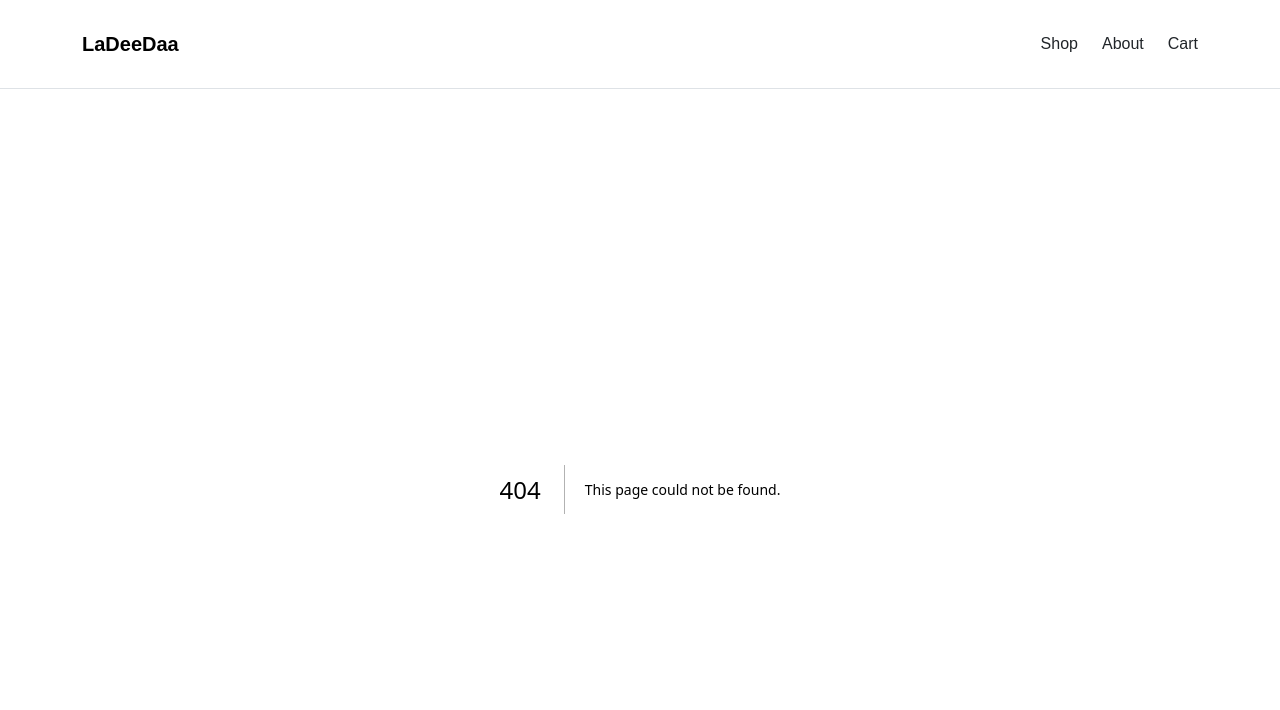
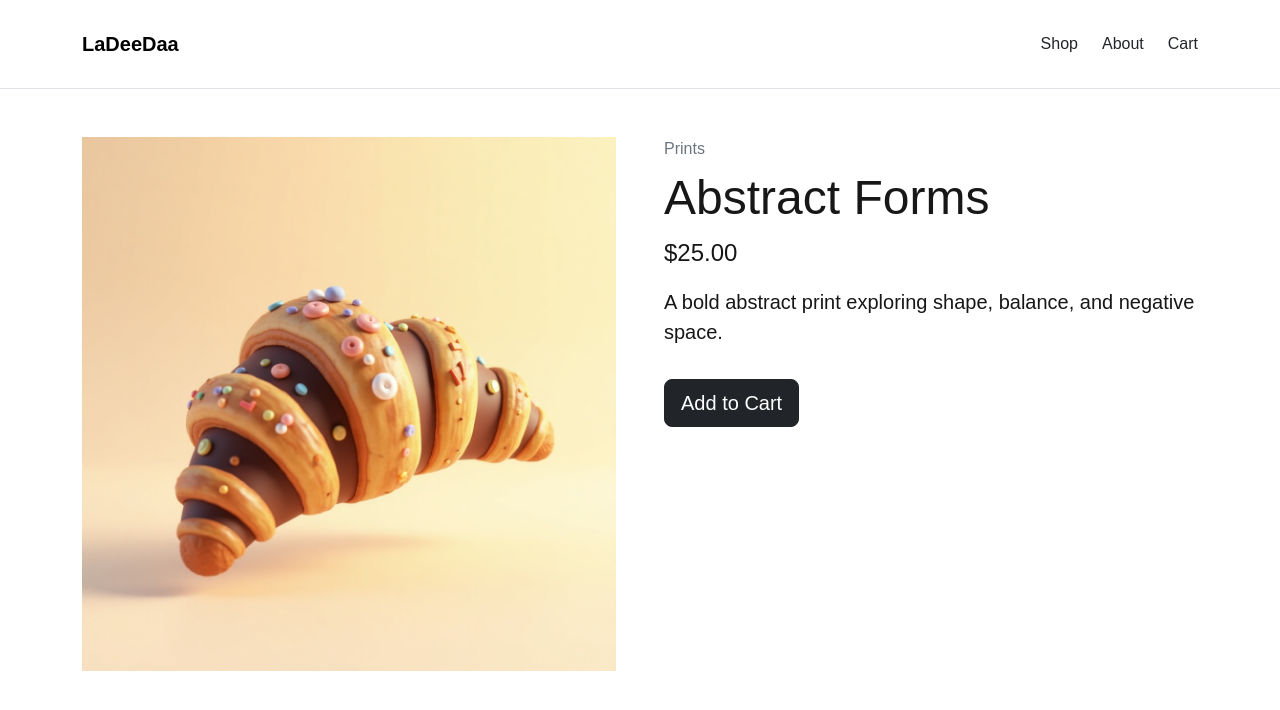
Before and after one commit to derinventingroom/ladeedaa-shop, a Next.js app: page /products/abstract-forms in a window 1280 px wide. Before the commit this address had no page. Shown: the top 710 px of the page. Built offline with nearby package versions, Linux system fonts and the light colour scheme.

Commit message:
Add dynamic product pages

```diff
--- /dev/null
+++ b/src/app/products/[slug]/page.tsx
@@ -0,0 +1,63 @@
+import Image from "next/image";
+import { notFound } from "next/navigation";
+import { products } from "@/data/products";
+
+type ProductPageProps = {
+  params: Promise<{
+    slug: string;
+  }>;
+};
+
+export default async function ProductPage({
+  params,
+}: ProductPageProps) {
+  const { slug } = await params;
+
+  const product = products.find(
+    (product) => product.slug === slug
+  );
+
+  if (!product) {
+    notFound();
+  }
+
+  return (
+    <main className="container py-5">
+      <div className="row g-5">
+        <div className="col-lg-6">
+          <div className="position-relative ratio ratio-1x1 overflow-hidden">
+            <Image
+              src={product.image}
+              alt={product.title}
+              fill
+              className="object-fit-cover"
+              priority
+            />
+          </div>
+        </div>
+
+        <div className="col-lg-6">
+          <p className="text-secondary mb-2">
+            {product.category}
+          </p>
+
+          <h1 className="display-5">
+            {product.title}
+          </h1>
+
+          <p className="fs-4">
+            ${product.price.toFixed(2)}
+          </p>
+
+          <p className="lead">
+            {product.description}
+          </p>
+
+          <button className="btn btn-dark btn-lg mt-3">
+            Add to Cart
+          </button>
+        </div>
+      </div>
+    </main>
+  );
+}
--- a/src/data/products.ts
+++ b/src/data/products.ts
@@ -4,29 +4,37 @@ export const products: Product[] = [
   {
     id: "1",
     title: "Midnight Garden",
+    slug: "midnight-garden",
     price: 29,
     category: "T-Shirts",
-    image: "/images/midnight-garden.jpg",
+    image: "/images/cinnamon-bun.jpg",
+    description: "An original graphic design inspired by nature after dark.",
   },
   {
     id: "2",
     title: "Abstract Forms",
+    slug: "abstract-forms",
     price: 25,
     category: "Prints",
-    image: "/images/abstract-forms.jpg",
+    image: "/images/cresant.jpg",
+    description: "A bold abstract print exploring shape, balance, and negative space.",
   },
   {
     id: "3",
     title: "After Hours",
+    slug: "after-hours",
     price: 32,
     category: "T-Shirts",
-    image: "/images/after-hours.jpg",
+    image: "/images/eclair.jpg",
+    description: "An original apparel design inspired by late nights and city lights.",
   },
   {
     id: "4",
-    title: "YOUR DESIGN NAME",
+    title: "Midnight Munchies",
+    slug: "midnight-minchies",
     price: 35,
     category: "Prints",
-    image: "/images/whatever.jpg",
+    image: "/images/strawberry-tart.jpg",
+    description: "An original apparel design inspired by late nights and city lights.",
   },
 ];
--- a/src/types/products.ts
+++ b/src/types/product.ts
@@ -1,7 +1,9 @@
 export type Product = {
   id: string;
   title: string;
+  slug: string;
   price: number;
   category: string;
   image: string;
+  description: string;
 };
```
Also changed, not shown: src/components/ProductCard.tsx (+15 -5 lines), public/images/cinnamon-bun.jpg (added).
